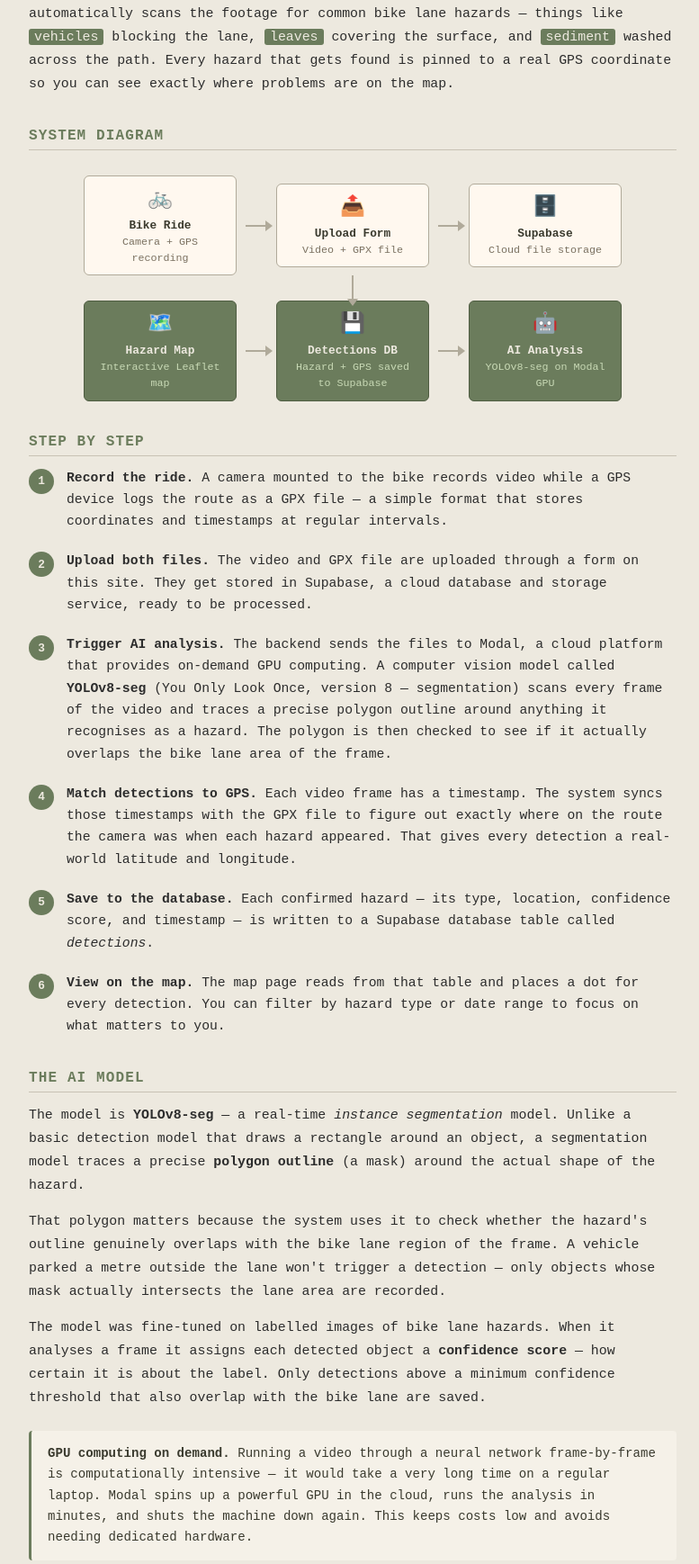
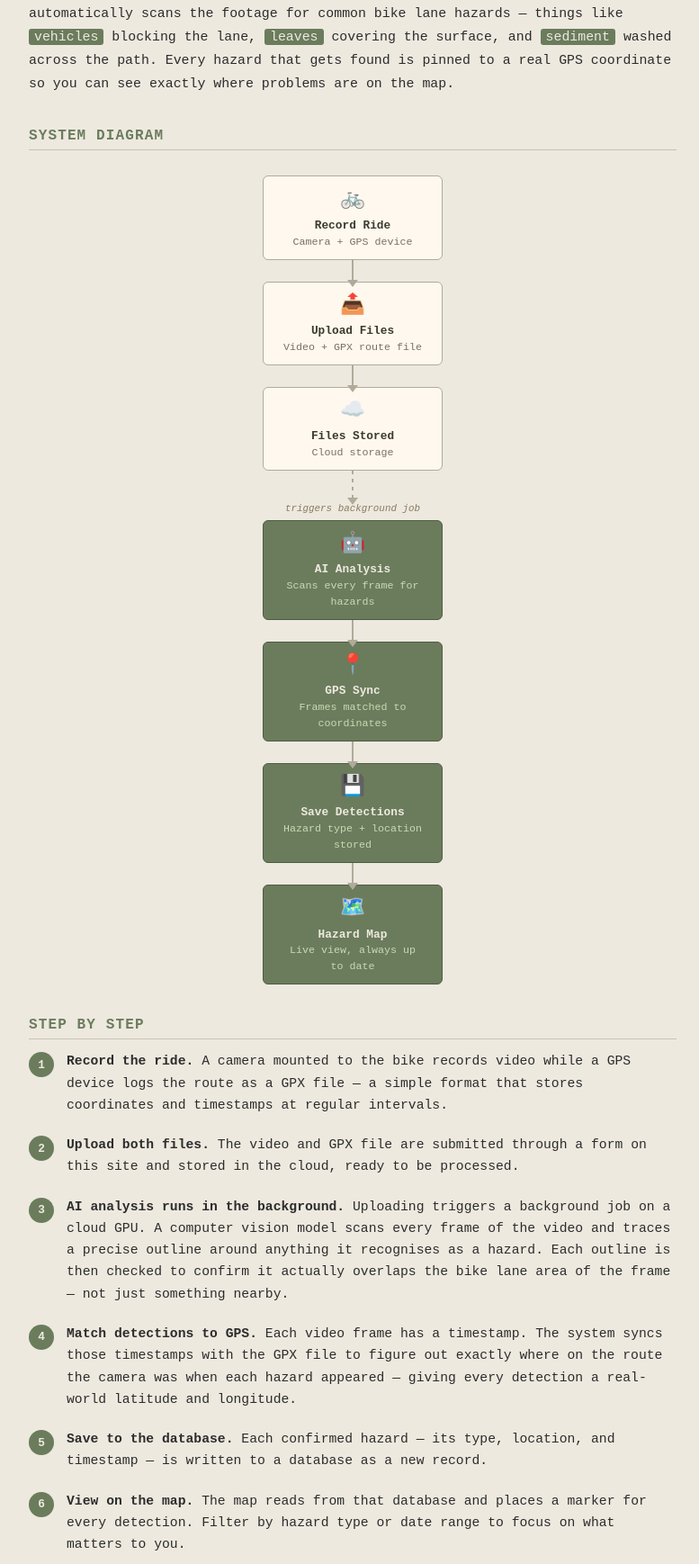
Before and after one commit to st3v0o/bikelaneobjectdetect, a Flask app: page /about in a window 1280 px wide. Shown: the part 187-1925 px from the top of the page at 90% size, without its empty margins (248-1025 px from the left). Run offline with Flask 3, Linux system fonts and the light colour scheme.

Commit message:
Redesign about page: correct flowchart order, remove AI model name

```diff
--- a/templates/about.html
+++ b/templates/about.html
@@ -62,29 +62,18 @@
       display: flex;
       flex-direction: column;
       align-items: center;
-      gap: 0;
       margin: 28px 0;
-    }
-
-    .flow-row {
-      display: flex;
-      align-items: center;
-      justify-content: center;
-      gap: 10px;
-      width: 100%;
     }
 
     .box {
       background: #fff8ef;
       border: 1.5px solid #b0aa9a;
       border-radius: 6px;
-      padding: 10px 16px;
+      padding: 10px 20px;
       font-size: 0.8rem;
       text-align: center;
       line-height: 1.4;
-      min-width: 130px;
-      max-width: 170px;
-      flex: 1;
+      width: 200px;
     }
 
     .box .icon {
@@ -115,7 +104,7 @@
 
     .arrow-down {
       width: 2px;
-      height: 28px;
+      height: 24px;
       background: #b0aa9a;
       margin: 0 auto;
       position: relative;
@@ -134,25 +123,21 @@
       border-top: 8px solid #b0aa9a;
     }
 
-    .arrow-right {
-      width: 24px;
-      height: 2px;
-      background: #b0aa9a;
-      flex-shrink: 0;
-      position: relative;
+    .arrow-down.dashed {
+      background: repeating-linear-gradient(
+        to bottom,
+        #b0aa9a 0px, #b0aa9a 4px,
+        transparent 4px, transparent 9px
+      );
+      height: 32px;
     }
 
-    .arrow-right::after {
-      content: "";
-      position: absolute;
-      right: -6px;
-      top: 50%;
-      transform: translateY(-50%);
-      width: 0;
-      height: 0;
-      border-top: 6px solid transparent;
-      border-bottom: 6px solid transparent;
-      border-left: 8px solid #b0aa9a;
+    .trigger-label {
+      font-size: 0.68rem;
+      color: #8a7a60;
+      font-style: italic;
+      text-align: center;
+      margin: 1px 0 3px;
     }
 
     /* step list */
@@ -198,28 +183,6 @@
       margin: 24px 0;
       color: #3a3a2e;
     }
-
-    /* mobile tweaks */
-    @media (max-width: 500px) {
-      .flow-row { flex-direction: column; }
-      .arrow-right {
-        width: 2px;
-        height: 20px;
-        margin: 0 auto;
-      }
-      .arrow-right::after {
-        right: auto;
-        left: 50%;
-        top: auto;
-        bottom: -6px;
-        transform: translateX(-50%);
-        border-left: 6px solid transparent;
-        border-right: 6px solid transparent;
-        border-top: 8px solid #b0aa9a;
-        border-bottom: none;
-      }
-      .box { max-width: 100%; min-width: 0; width: 100%; }
-    }
   </style>
 </head>
 <body>
@@ -241,50 +204,63 @@
 
     <h2>System Diagram</h2>
 
-    <!-- Row 1 -->
     <div class="flow">
-      <div class="flow-row">
-        <div class="box">
-          <span class="icon">🚲</span>
-          <span class="label">Bike Ride</span>
-          <span class="sub">Camera + GPS recording</span>
-        </div>
-        <div class="arrow-right"></div>
-        <div class="box">
-          <span class="icon">📤</span>
-          <span class="label">Upload Form</span>
-          <span class="sub">Video + GPX file</span>
-        </div>
-        <div class="arrow-right"></div>
-        <div class="box">
-          <span class="icon">🗄️</span>
-          <span class="label">Supabase</span>
-          <span class="sub">Cloud file storage</span>
-        </div>
+
+      <div class="box">
+        <span class="icon">🚲</span>
+        <span class="label">Record Ride</span>
+        <span class="sub">Camera + GPS device</span>
       </div>
 
       <div class="arrow-down"></div>
 
-      <!-- Row 2 -->
-      <div class="flow-row">
-        <div class="box accent">
-          <span class="icon">🗺️</span>
-          <span class="label">Hazard Map</span>
-          <span class="sub">Interactive Leaflet map</span>
-        </div>
-        <div class="arrow-right"></div>
-        <div class="box accent">
-          <span class="icon">💾</span>
-          <span class="label">Detections DB</span>
-          <span class="sub">Hazard + GPS saved to Supabase</span>
-        </div>
-        <div class="arrow-right"></div>
-        <div class="box accent">
-          <span class="icon">🤖</span>
-          <span class="label">AI Analysis</span>
-          <span class="sub">YOLOv8-seg on Modal GPU</span>
-        </div>
+      <div class="box">
+        <span class="icon">📤</span>
+        <span class="label">Upload Files</span>
+        <span class="sub">Video + GPX route file</span>
       </div>
+
+      <div class="arrow-down"></div>
+
+      <div class="box">
+        <span class="icon">☁️</span>
+        <span class="label">Files Stored</span>
+        <span class="sub">Cloud storage</span>
+      </div>
+
+      <div class="arrow-down dashed"></div>
+      <p class="trigger-label">triggers background job</p>
+
+      <div class="box accent">
+        <span class="icon">🤖</span>
+        <span class="label">AI Analysis</span>
+        <span class="sub">Scans every frame for hazards</span>
+      </div>
+
+      <div class="arrow-down"></div>
+
+      <div class="box accent">
+        <span class="icon">📍</span>
+        <span class="label">GPS Sync</span>
+        <span class="sub">Frames matched to coordinates</span>
+      </div>
+
+      <div class="arrow-down"></div>
+
+      <div class="box accent">
+        <span class="icon">💾</span>
+        <span class="label">Save Detections</span>
+        <span class="sub">Hazard type + location stored</span>
+      </div>
+
+      <div class="arrow-down"></div>
+
+      <div class="box accent">
+        <span class="icon">🗺️</span>
+        <span class="label">Hazard Map</span>
+        <span class="sub">Live view, always up to date</span>
+      </div>
+
     </div>
 
     <h2>Step by Step</h2>
@@ -296,66 +272,63 @@
       </li>
       <li>
         <div>
-          <strong>Upload both files.</strong> The video and GPX file are uploaded through a form on this site. They get stored in Supabase, a cloud database and storage service, ready to be processed.
+          <strong>Upload both files.</strong> The video and GPX file are submitted through a form on this site and stored in the cloud, ready to be processed.
         </div>
       </li>
       <li>
         <div>
-          <strong>Trigger AI analysis.</strong> The backend sends the files to Modal, a cloud platform that provides on-demand GPU computing. A computer vision model called <strong>YOLOv8-seg</strong> (You Only Look Once, version 8 — segmentation) scans every frame of the video and traces a precise polygon outline around anything it recognises as a hazard. The polygon is then checked to see if it actually overlaps the bike lane area of the frame.
+          <strong>AI analysis runs in the background.</strong> Uploading triggers a background job on a cloud GPU. A computer vision model scans every frame of the video and traces a precise outline around anything it recognises as a hazard. Each outline is then checked to confirm it actually overlaps the bike lane area of the frame — not just something nearby.
         </div>
       </li>
       <li>
         <div>
-          <strong>Match detections to GPS.</strong> Each video frame has a timestamp. The system syncs those timestamps with the GPX file to figure out exactly where on the route the camera was when each hazard appeared. That gives every detection a real-world latitude and longitude.
+          <strong>Match detections to GPS.</strong> Each video frame has a timestamp. The system syncs those timestamps with the GPX file to figure out exactly where on the route the camera was when each hazard appeared — giving every detection a real-world latitude and longitude.
         </div>
       </li>
       <li>
         <div>
-          <strong>Save to the database.</strong> Each confirmed hazard — its type, location, confidence score, and timestamp — is written to a Supabase database table called <em>detections</em>.
+          <strong>Save to the database.</strong> Each confirmed hazard — its type, location, and timestamp — is written to a database as a new record.
         </div>
       </li>
       <li>
         <div>
-          <strong>View on the map.</strong> The map page reads from that table and places a dot for every detection. You can filter by hazard type or date range to focus on what matters to you.
+          <strong>View on the map.</strong> The map reads from that database and places a marker for every detection. Filter by hazard type or date range to focus on what matters to you.
         </div>
       </li>
     </ol>
 
-    <h2>The AI Model</h2>
+    <h2>How Detection Works</h2>
     <p>
-      The model is <strong>YOLOv8-seg</strong> — a real-time <em>instance segmentation</em>
-      model. Unlike a basic detection model that draws a rectangle around an object,
-      a segmentation model traces a precise <strong>polygon outline</strong> (a mask)
-      around the actual shape of the hazard.
+      The AI model used here is a <em>segmentation</em> model — meaning it traces a
+      precise <strong>polygon outline</strong> around each detected object rather than
+      just drawing a rectangle around it.
     </p>
     <p>
-      That polygon matters because the system uses it to check whether the hazard's
-      outline genuinely overlaps with the bike lane region of the frame. A vehicle
-      parked a metre outside the lane won't trigger a detection — only objects whose
-      mask actually intersects the lane area are recorded.
+      That precision matters because the system uses the outline to check whether a
+      hazard genuinely overlaps with the bike lane region of the frame. A vehicle
+      parked just outside the lane won't trigger a detection — only objects whose
+      outline actually intersects the lane area are recorded.
     </p>
     <p>
-      The model was fine-tuned on labelled images of bike lane hazards. When it
-      analyses a frame it assigns each detected object a <strong>confidence score</strong>
-      — how certain it is about the label. Only detections above a minimum confidence
-      threshold that also overlap with the bike lane are saved.
+      The model was trained on labelled images of bike lane hazards and assigns each
+      detection a <strong>confidence score</strong>. Only detections above a minimum
+      threshold that also overlap the bike lane get saved.
     </p>
 
     <div class="note-box">
-      <strong>GPU computing on demand.</strong> Running a video through a neural network
-      frame-by-frame is computationally intensive — it would take a very long time on a
-      regular laptop. Modal spins up a powerful GPU in the cloud, runs the analysis in
-      minutes, and shuts the machine down again. This keeps costs low and avoids needing
-      dedicated hardware.
+      <strong>Why a cloud GPU?</strong> Scanning a full video frame-by-frame is
+      computationally intensive — it would take a very long time on a regular laptop.
+      The system uses on-demand GPU computing in the cloud: a powerful machine spins up,
+      runs the analysis in minutes, then shuts back down. No dedicated hardware needed.
     </div>
 
     <h2>Tech Stack</h2>
     <p>
-      <strong>Flask</strong> (Python) handles the web backend and API routes,
-      deployed on Render. <strong>Supabase</strong> stores files and the detections
-      database. <strong>Modal</strong> runs the YOLOv8 inference on GPU.
-      <strong>Leaflet.js</strong> renders the interactive map in the browser.
-      The public-facing website is hosted on Hostinger.
+      <strong>Flask</strong> (Python) handles the web backend, deployed on Render.
+      <strong>Supabase</strong> handles cloud file storage and the detections database.
+      GPU inference runs on <strong>Modal</strong>.
+      The interactive map is rendered with <strong>Leaflet.js</strong>.
+      The public website is hosted on Hostinger.
     </p>
 
   </div>
```
